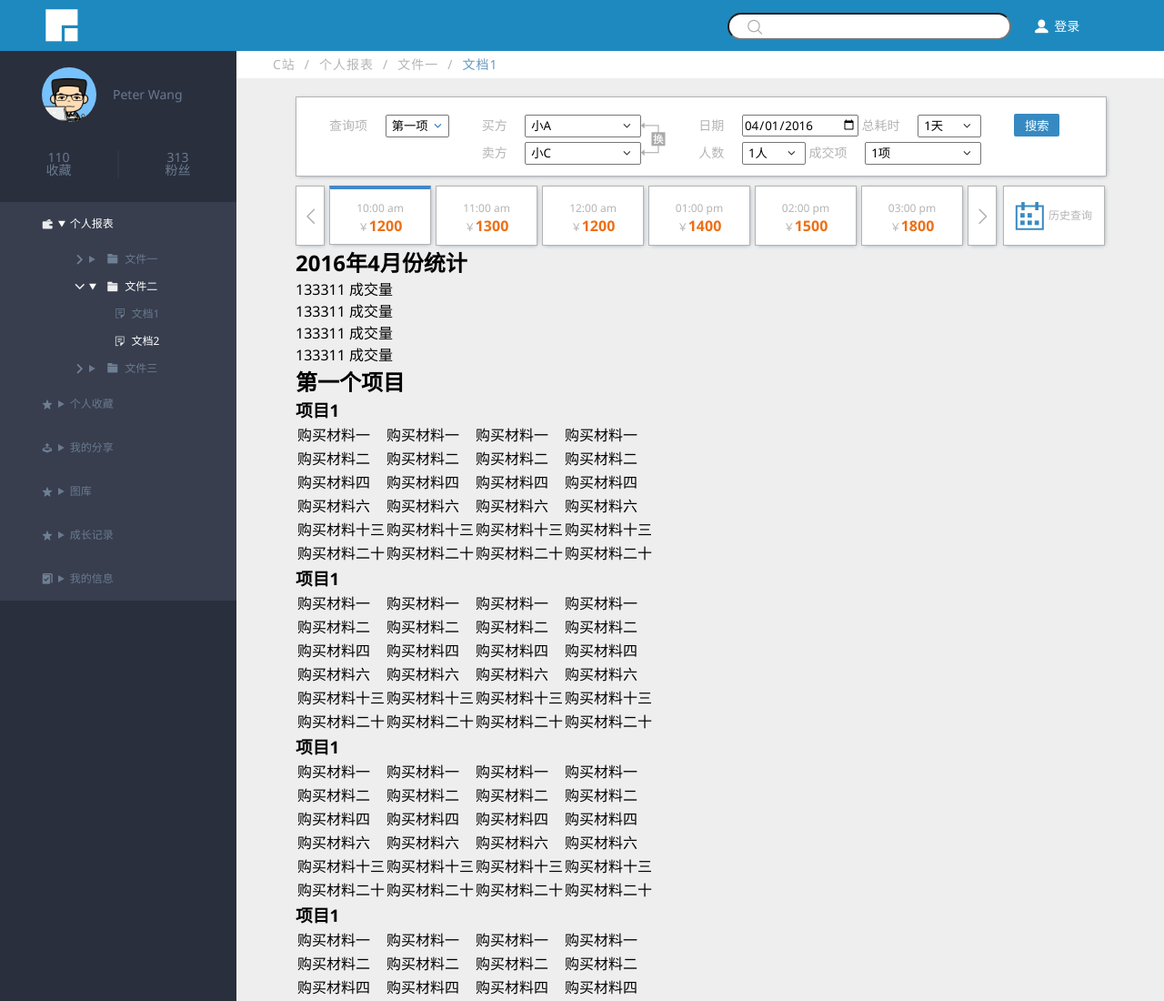
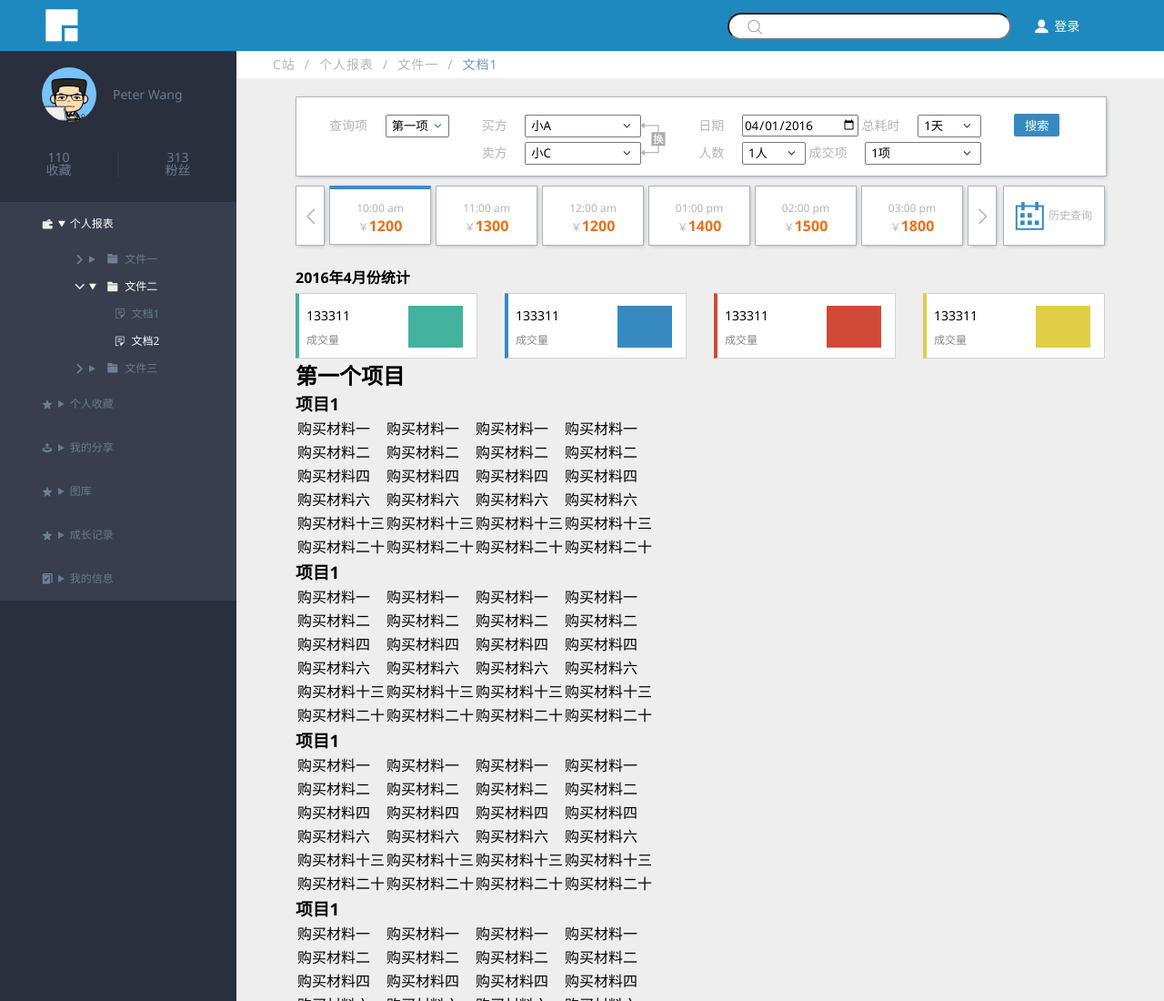
Before and after one commit to peterwang1996/BaiduIFE-16Spring-Task1_9, a plain HTML site: page src/index.html in a window 1280 px wide. Shown: the top 1100 px of the page at 91% size. Drawn offline with nearby package versions, Linux system fonts and the light colour scheme; files that its build step writes are made by us from their sources.

Commit message:
Finished the statics part

```diff
--- a/src/index.html
+++ b/src/index.html
@@ -152,9 +152,7 @@
                     </form>
                 </div>
                 <div class="row" id="select-order">
-                    <a href="#">
-                        <div id="prev"></div>
-                    </a>
+                    <div id="prev"></div>
                     <ul>
                         <li class="orders active">
                             <div class="time">10:00 am</div>
@@ -181,38 +179,39 @@
                             <div class="price">￥1800</div>
                         </li>
                     </ul>
-                    <a href="#">
-                        <div id="next"></div>
-                    </a>
-                    <a href="#">
-                        <div id="history-query">历史查询</div>
-                    </a>
+                    <div id="next"></div>
+                    <div id="history-query">历史查询</div>
                     <div class="clear"></div>
                 </div>
                 <div class="row" id="static">
                     <h2>2016年4月份统计</h2>
                     <ul>
-                        <li>
+                        <li class="green">
                             <span class="num">133311</span>
                             <span class="text">成交量</span>
                             <div class="color-block"></div>
+                            <div class="clear"></div>
                         </li>
-                        <li>
+                        <li class="blue">
                             <span class="num">133311</span>
                             <span class="text">成交量</span>
                             <div class="color-block"></div>
+                            <div class="clear"></div>
                         </li>
-                        <li>
+                        <li class="orange">
                             <span class="num">133311</span>
                             <span class="text">成交量</span>
                             <div class="color-block"></div>
+                            <div class="clear"></div>
                         </li>
-                        <li>
+                        <li class="last yellow">
                             <span class="num">133311</span>
                             <span class="text">成交量</span>
                             <div class="color-block"></div>
+                            <div class="clear"></div>
                         </li>
                     </ul>
+                    <div class="clear"></div>
                 </div>
                 <div class="row" id="row-bottom-1">
                     <div class="bottom-block" id="my-table">
--- a/src/styles/style.scss
+++ b/src/styles/style.scss
@@ -5,10 +5,6 @@ $default-shadow: 1px 1px 5px -2px #74839d;
     padding: 0;
     margin: 0;
     font-family: "Microsoft Yahei", "Segoe UI", Arial, Helvetica, "Microsoft Jhenghei", "Hiragino Sans GB", "WenQuanYi Zen Hei", SimHei, STHeiti, "WenQuanYi Micro Hei", sans-serif;
-}
-
-.clear {
-    clear: both;
 }
 
 summary {
@@ -35,6 +31,10 @@ ul {
 
 html {
     background: #fff;
+}
+
+.clear {
+    clear: both;
 }
 
 .container {
@@ -164,6 +164,7 @@ aside {
             }
         }
         .menu-3 {
+            cursor: pointer;
             margin-left: 48px;
             height: 30px;
             line-height: 30px;
@@ -225,9 +226,6 @@ article {
             font-size: 14px;
             color: #b4b4b4;
         }
-        .last {
-            margin-right: 0;
-        }
         .exchange {
             margin-left: 0;
             width: 27px;
@@ -275,6 +273,7 @@ article {
         #next,
         .orders,
         #history-query {
+            cursor: pointer;
             height: 64px;
             float: left;
             border: 1px solid #b4b4b4;
@@ -319,12 +318,78 @@ article {
                     font-weight: normal;
                 }
             }
+            &.active,
+            &:hover {
+                border-top: 4px solid #4288c9;
+                height: 60px;
+                .time {
+                    margin-top: 12px;
+                }
+            }
         }
-        .active {
-            border-top: 4px solid #4288c9;
-            height: 60px;
-            .time {
-                margin-top: 12px;
+    }
+    #static {
+        margin-top: 22px;
+        h2 {
+            font-size: 16px;
+        }
+        ul li {
+            margin-top: 6px;
+            float: left;
+            border: 1px solid #d3d3d3;
+            border-left: 4px solid #d3d3d3;
+            background: #fff;
+            width: 195px;
+            height: 70px;
+            margin-right: 30px;
+            span {
+                display: block;
+                margin-left: 8px;
+            }
+            .num {
+                margin-top: 14px;
+                font-size: 14px;
+            }
+            .text {
+                font-size: 12px;
+                color: #888;
+                margin-top: 8px;
+            }
+            .color-block {
+                float: right;
+                width: 60px;
+                height: 46px;
+                background: #d3d3d3;
+                position: relative;
+                top: -46px;
+                margin-right: 15px;
+            }
+            &.last {
+                margin-right: 0;
+            }
+            &.green {
+                border-left: 4px solid #43b29e;
+                .color-block {
+                    background: #43b29e;
+                }
+            }
+            &.blue {
+                border-left: 4px solid #378ac1;
+                .color-block {
+                    background: #378ac1;
+                }
+            }
+            &.orange {
+                border-left: 4px solid #d04a37;
+                .color-block {
+                    background: #d04a37;
+                }
+            }
+            &.yellow {
+                border-left: 4px solid #e2cd47;
+                .color-block {
+                    background: #e2cd47;
+                }
             }
         }
     }
```
Also changed, not shown: dist/index.html (+12 -13 lines), dist/styles/style.css, dist/styles/style.min.css.
